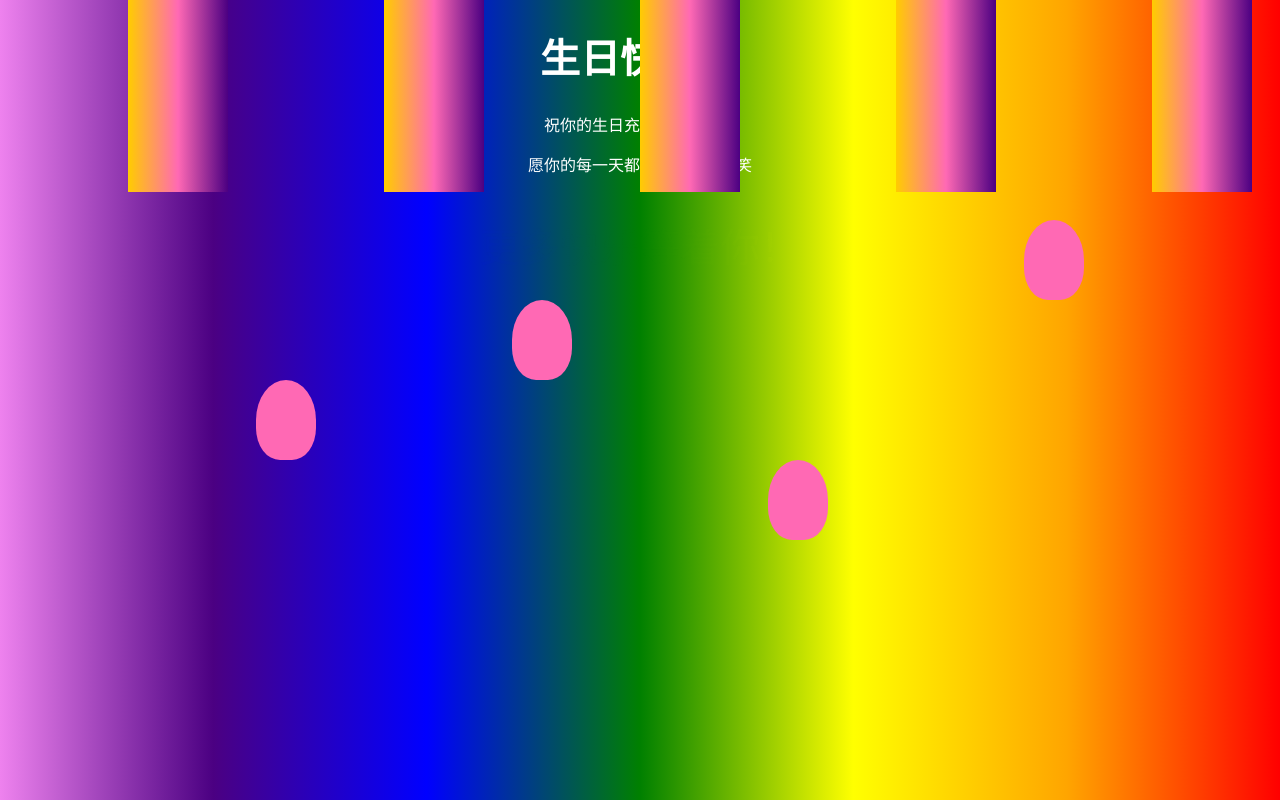
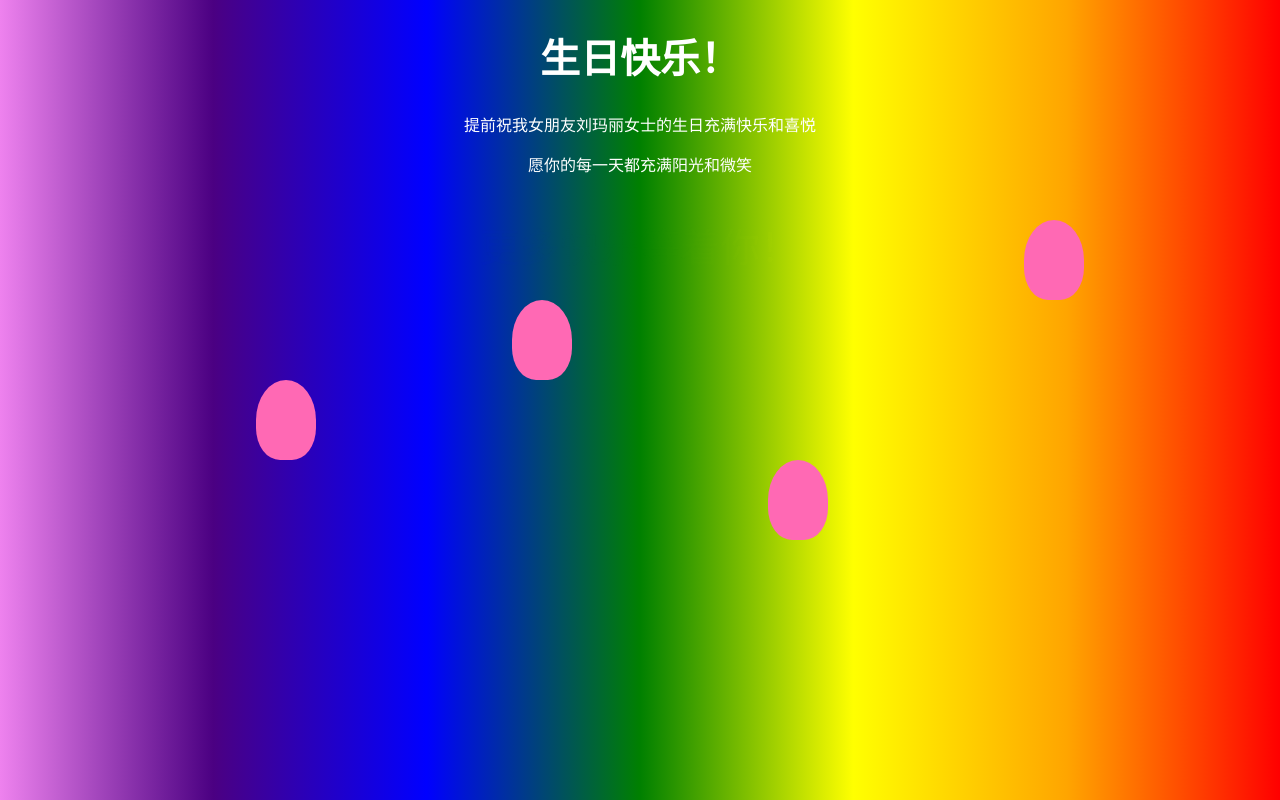
Before and after one commit to ahsoidlhawndiwa/ahsoidlhawndiwa.github.io, a plain HTML site: page index.html in a window 1280 px wide. Drawn offline with Linux system fonts and the light colour scheme.

Commit message:
index.html

```diff
--- a/index.html
+++ b/index.html
@@ -153,7 +153,7 @@
 </head>
 <body>
     <h1 class="shake-text">生日快乐！</h1>
-    <p>祝你的生日充满快乐和喜悦</p>
+    <p>提前祝我女朋友刘玛丽女士的生日充满快乐和喜悦</p>
     <p>愿你的每一天都充满阳光和微笑</p>
 
     <div id="balloons">
@@ -167,11 +167,11 @@
 
     <div id="fireworksContainer"></div>
 
-    <div class="streamers" style="left: 10%;"></div>
+    <!-- <div class="streamers" style="left: 10%;"></div>
     <div class="streamers" style="left: 30%;"></div>
     <div class="streamers" style="left: 50%;"></div>
     <div class="streamers" style="left: 70%;"></div>
-    <div class="streamers" style="left: 90%;"></div>
+    <div class="streamers" style="left: 90%;"></div> -->
 
     <p class="rainbow-text">更多快乐等着你！</p>
 
```
